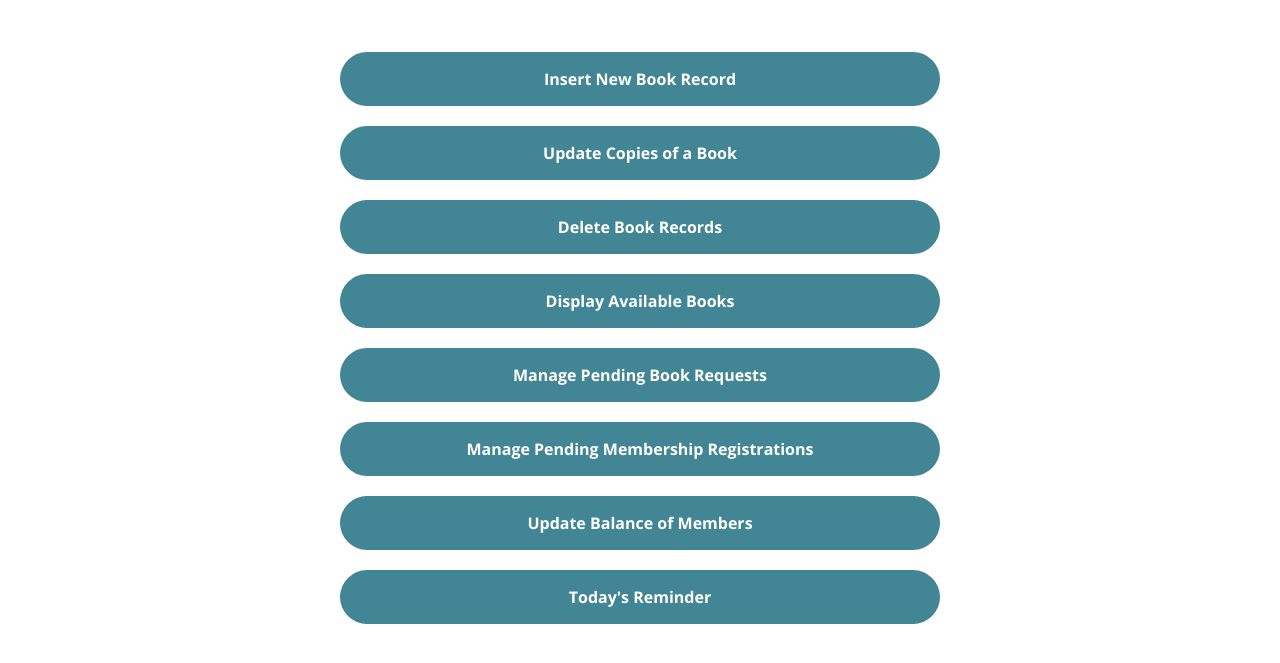
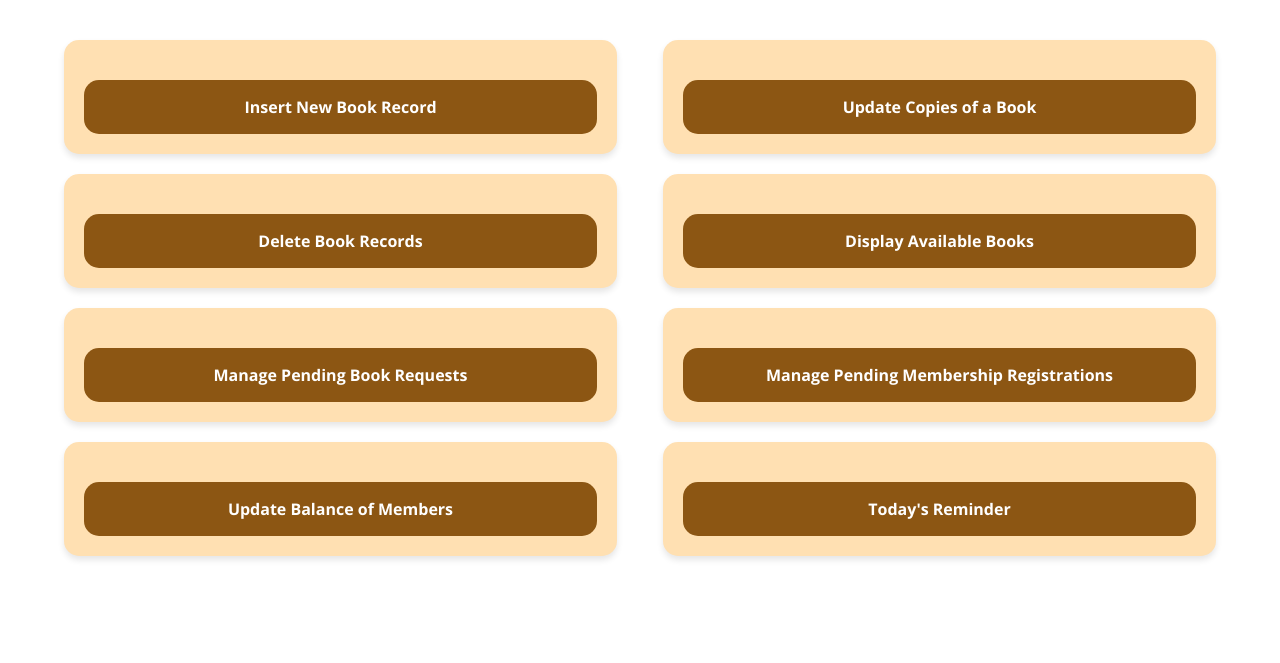
Before and after one commit to Hashara13/LBMS-Automation, a PHP site: page /librarian/home.php in a window 1280 px wide. Shown: the part 80-743 px from the top of the page. Run offline with PHP 8.4, Linux system fonts and the light colour scheme; the visitor is signed in with stand-in values (Sample User, id 1).

Commit message:
style changes

```diff
--- a/index.php
+++ b/index.php
@@ -24,14 +24,14 @@
 		<div id="allTheThings">
 			<div id="member">
 				<a href="member">
-					<img src="img/ic_membership.svg" width="250px" height="auto"/><br />
+					<img src="img/pngwing.com.png" width="250px" height="auto"/><br />
 					&nbsp;Member Login
 				</a>
 			</div>
 			<div id="verticalLine">
 				<div id="librarian">
 					<a id="librarian-link" href="librarian">
-						<img src="img/ic_librarian2.svg" width="250px" height="220" /><br />
+						<img src="img/pngwing.com(1).png" width="250px" height="220" /><br />
 						&nbsp;&nbsp;&nbsp;Librarian Login
 					</a>
 				</div>
--- a/librarian/css/home_style.css
+++ b/librarian/css/home_style.css
@@ -7,48 +7,67 @@ body {
 }
 
 #allTheThings {
+  display: flex;
+  flex-wrap: wrap;
+  justify-content: space-between;
   width: 90%;
-  max-width: 600px;
+  max-width: 1200px;
   margin: 4em auto;
-  font-size: 1.3rem;
-  color: #94aab0;
-  margin-bottom: 10px;
+}
+
+.card {
+  background-color: #ffe0b2;
+  color: #f57c00;
+  width: 48%;
+  margin-bottom: 2em;
+  padding: 20px;
+  border-radius: 15px;
+  box-shadow: 0px 4px 6px rgba(0, 0, 0, 0.1);
+  position: relative;
+  transition: transform 0.3s ease, box-shadow 0.3s ease;
+}
+
+.card:hover {
+  transform: translateY(-10px);
+  box-shadow: 0px 8px 16px rgba(0, 0, 0, 0.2);
+}
+
+.card .popup {
+  display: none;
+  position: absolute;
+  top: 10px;
+  right: 10px;
+  background-color: #ff9800;
+  color: #fff;
+  padding: 10px;
+  border-radius: 10px;
+  white-space: nowrap;
+}
+
+.card:hover .popup {
   display: block;
 }
 
-#allTheThings input[type="button"] {
+.card input[type="button"] {
   width: 100%;
   border: none;
-  border-radius: 30px;
-  background: #428594;
-  /* border-radius: 0.25em; */
+  border-radius: 15px;
+  background: #8c5613;
   padding: 16px 20px;
-  margin-bottom: 20px;
+  margin-top: 20px;
   color: #ffffff;
   font-weight: bold;
   font-family: "Open Sans", sans-serif;
   font-size: 1.6rem;
-  float: right;
   cursor: pointer;
-  -webkit-font-smoothing: antialiased;
-  -moz-osx-font-smoothing: grayscale;
-  -webkit-appearance: none;
-  -moz-appearance: none;
-  -ms-appearance: none;
-  -o-appearance: none;
-  appearance: none;
 }
 
-#allTheThings input[type="button"]:focus {
+.card input[type="button"]:focus {
   outline: none;
-  background: #2b3e51;
+  background: #ef6c00;
 }
 
-#allTheThings input[type="button"]:active {
-  -webkit-transform: scale(0.9);
-  -moz-transform: scale(0.9);
-  -ms-transform: scale(0.9);
-  -o-transform: scale(0.9);
+.card input[type="button"]:active {
   transform: scale(0.9);
 }
 
--- a/librarian/home.php
+++ b/librarian/home.php
@@ -12,37 +12,61 @@
 	<body>
 		<div id="allTheThings">
 
+			<div class="card">
 				<a href="insert_book.php">
 					<input type="button" value="Insert New Book Record" />
-			</a><br />
+				</a>
+				<div class="popup">Add new books to the system</div>
+			</div>
 
+			<div class="card">
 				<a href="update_copies.php">
 					<input type="button" value="Update Copies of a Book" />
-			</a><br />
+				</a>
+				<div class="popup">Modify existing book records</div>
+			</div>
 
+			<div class="card">
 				<a href="delete_book.php">
 					<input type="button" value="Delete Book Records" />
-			</a><br />
+				</a>
+				<div class="popup">Remove outdated or damaged books</div>
+			</div>
 
+			<div class="card">
 				<a href="display_books.php">
 					<input type="button" value="Display Available Books" />
-			</a><br />
+				</a>
+				<div class="popup">View all books currently available</div>
+			</div>
 
+			<div class="card">
 				<a href="pending_book_requests.php">
 					<input type="button" value="Manage Pending Book Requests" />
-			</a><br />
+				</a>
+				<div class="popup">Handle book requests from members</div>
+			</div>
 
+			<div class="card">
 				<a href="pending_registrations.php">
 					<input type="button" value="Manage Pending Membership Registrations" />
-			</a><br />
+				</a>
+				<div class="popup">Approve or deny membership registrations</div>
+			</div>
 
+			<div class="card">
 				<a href="update_balance.php">
 					<input type="button" value="Update Balance of Members" />
-			</a><br />
+				</a>
+				<div class="popup">Adjust membership balances</div>
+			</div>
 
+			<div class="card">
 				<a href="due_handler.php">
 					<input type="button" value="Today's Reminder" />
-			</a><br /><br />
+				</a>
+				<div class="popup">View today's outstanding tasks</div>
+			</div>
 
 		</div>
 	</body>
```
Also changed, not shown: img/pngwing.com(1).png (added), img/pngwing.com.png (added). Lines whose indentation alone changed are shown as unchanged.
